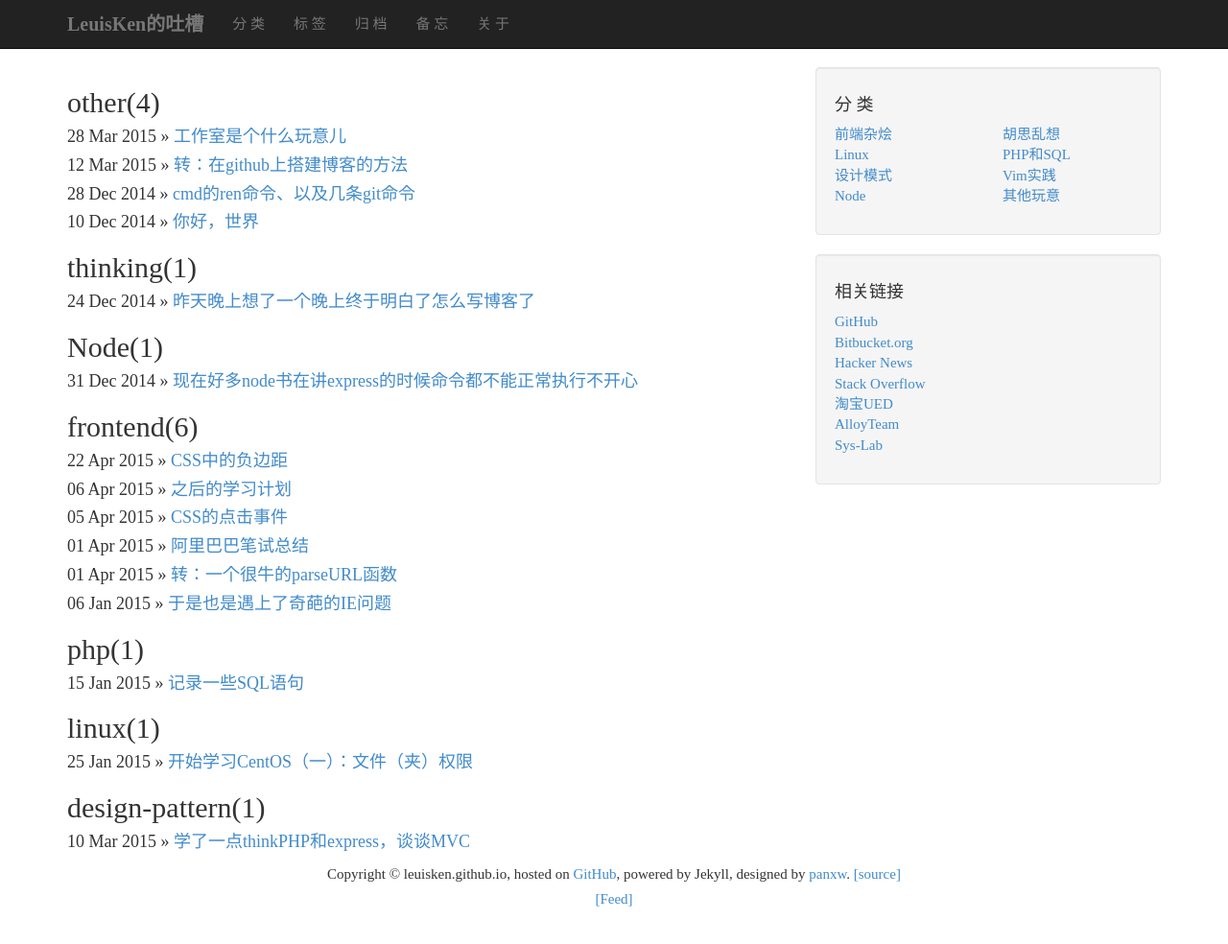
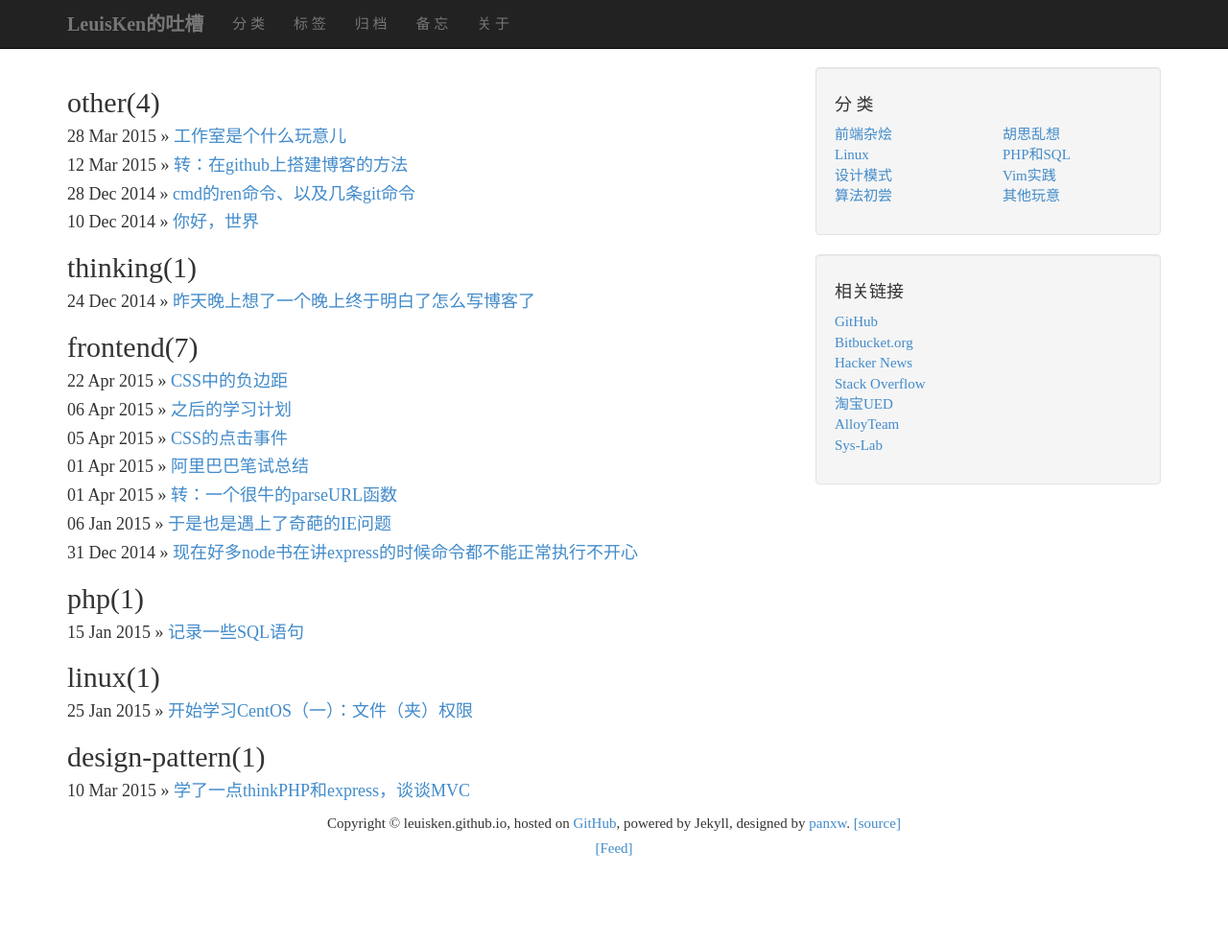
Before and after one commit to LeuisKen/leuisken.github.io, a Jekyll site: the page built from categories.md, in a window 1280 px wide and 1010 px high. Shown: the top 984 px of the window at 96% size. Built offline with Jekyll 4.4.1, drawn with Linux system fonts in a browser that asks for light colours; Markdown is read by kramdown in place of the engine named in the settings.

Commit message:
update categories

```diff
--- a/_includes/categories.html
+++ b/_includes/categories.html
@@ -16,8 +16,8 @@
       </a>
     </li>
     <li>
-      <a href="/categories.html#Node">
-        Node
+      <a href="/categories.html#Algorithm">
+        算法初尝
       </a>
     </li>
   </ul>
--- a/_posts/2014-12-31-testUnhappy.html
+++ b/_posts/2014-12-31-testUnhappy.html
@@ -1,6 +1,6 @@
 ---
 layout: post
-category: "Node"
+category: "frontend"
 tag: [Node, Express]
 title: 现在好多node书在讲express的时候命令都不能正常执行不开心
 ---
```
